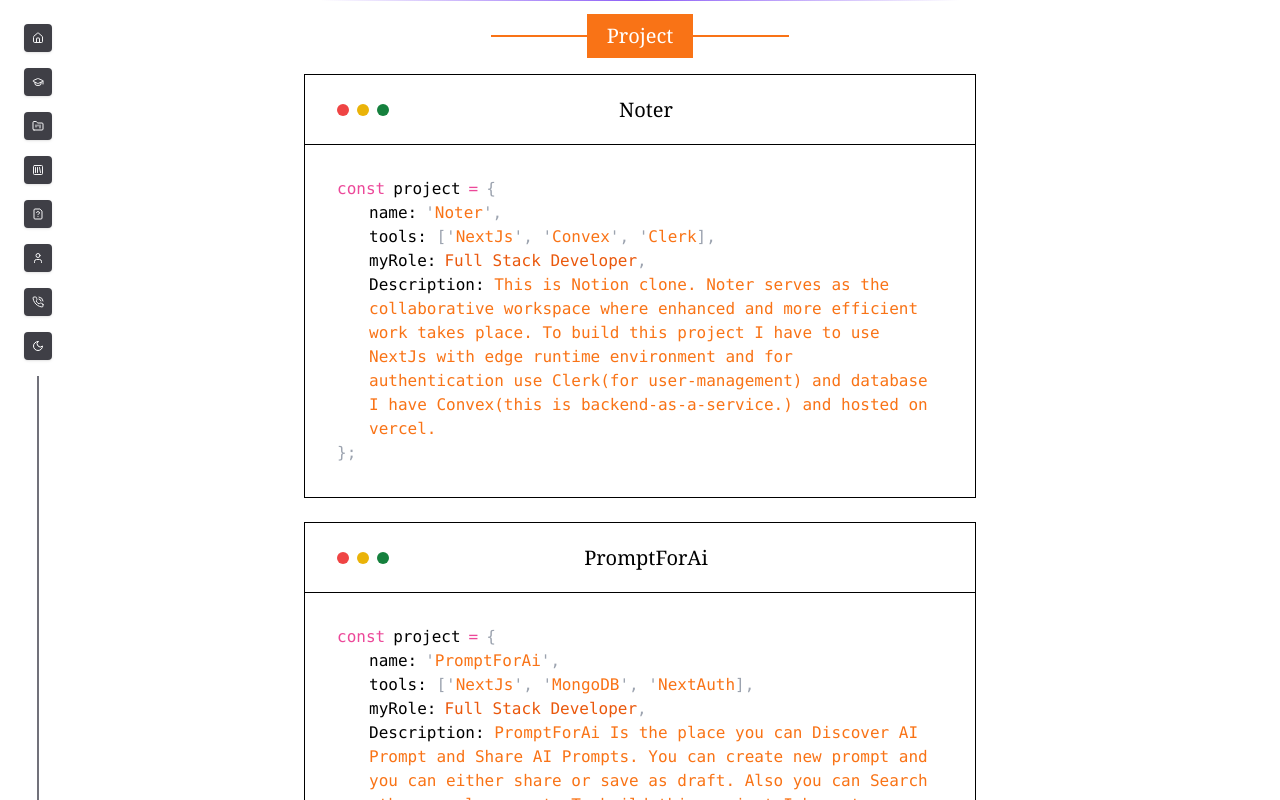
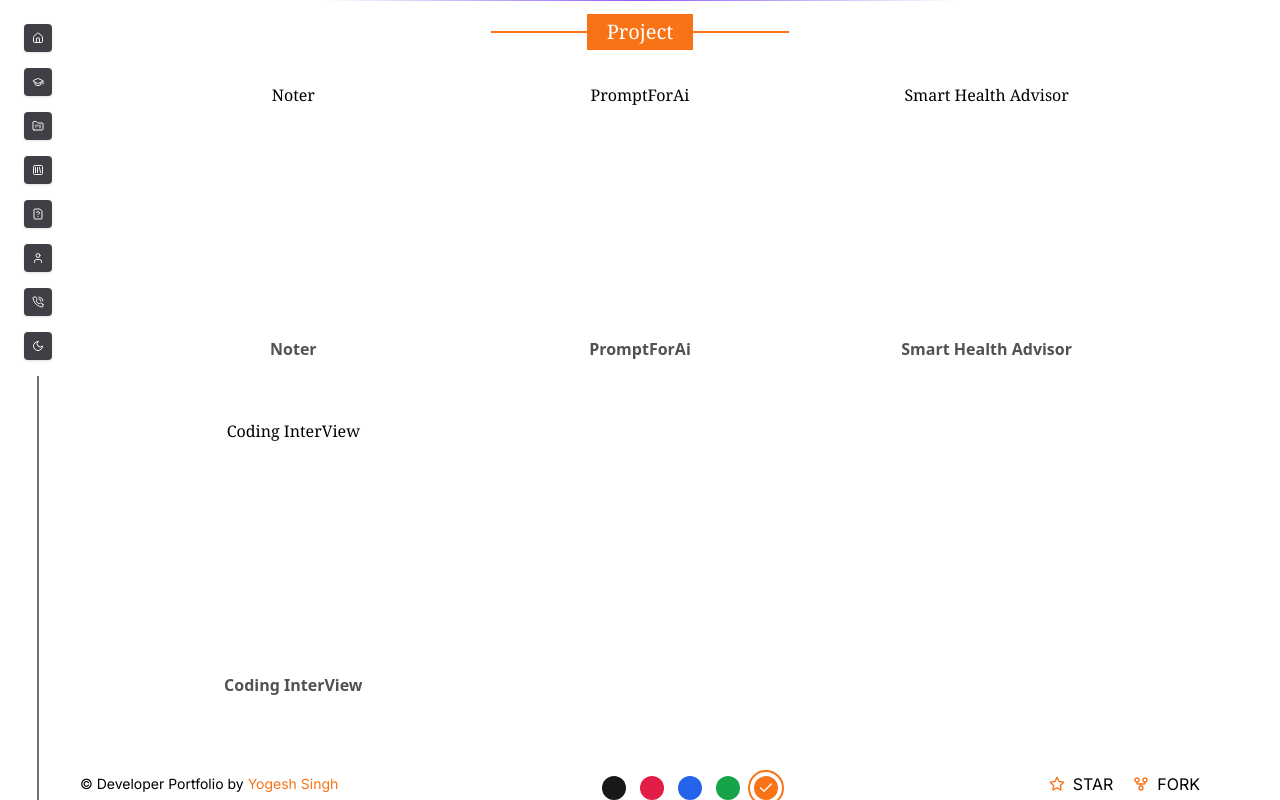
Before and after one commit to yogesh2104/abt.yogesh, a Next.js app: page /project in a window 1280 px wide. Shown: the top 800 px of the page. Built offline with nearby package versions, Linux system fonts and the light colour scheme.

Commit message:
style: chnage some css

```diff
--- a/app/about/page.tsx
+++ b/app/about/page.tsx
@@ -10,18 +10,16 @@
 const AboutPage=()=>{
     return(
         <>
-            <div className="container lg:-mt-[50px]">
+            <div className="w-full lg:-mt-[50px]">
                 <div className="relative z-50">
-                    <div className="flex justify-center">
+                    <div className="flex justify-center mb-5">
                         <div className="flex  items-center">
                         <span className="w-24 h-[2px] bg-primary"></span>
-                        <span className="bg-primary text-white dark:text-black p-2 px-5 text-xl rounded-md">
-                            WHO I AM?
-                        </span>
+                        <span className="bg-primary text-white dark:text-black p-1 px-5 text-lg rounded-md lg:text-xl">About Us</span>
                         <span className="w-24 h-[2px] bg-primary"></span>
                         </div>
                     </div>
-                    <div className="container break-normal mb-5 mt-4">
+                    <div className="p-4 break-normal mb-5 mt-4">
                         <WritingEffect text={PersonalData.aboutMe}/>
                     </div>
 
--- a/app/contact-us/_component/contact-us.tsx
+++ b/app/contact-us/_component/contact-us.tsx
@@ -48,11 +48,11 @@
 
     return(
         <>
-            <div className="flex justify-center -mt-9">
+            <div className="flex justify-center mb-5">
                 <div className="flex  items-center">
-                    <span className="w-24 h-[2px] bg-primary"></span>
-                    <span className="bg-primary text-white dark:text-black p-2 px-5 text-xl rounded-md">Contact with me</span>
-                    <span className="w-24 h-[2px] bg-primary"></span>
+                <span className="w-24 h-[2px] bg-primary"></span>
+                <span className="bg-primary text-white dark:text-black p-1 px-5 text-lg rounded-md lg:text-xl">Contact Us</span>
+                <span className="w-24 h-[2px] bg-primary"></span>
                 </div>
             </div>
 
--- a/app/education/page.tsx
+++ b/app/education/page.tsx
@@ -17,7 +17,7 @@
                 <div className="flex justify-center ">
                     <div className="flex  items-center">
                     <span className="w-24 h-[2px] bg-primary"></span>
-                    <span className="bg-primary text-white dark:text-black p-2 px-5 text-xl rounded-md">Education</span>
+                    <span className="bg-primary text-white dark:text-black p-1 px-5 text-lg md:text-xl rounded-md">Education</span>
                     <span className="w-24 h-[2px] bg-primary"></span>
                     </div>
                 </div>
--- a/app/guestbook/page.tsx
+++ b/app/guestbook/page.tsx
@@ -12,11 +12,11 @@
 
 export default function GuestbookPage() {
     return (
-      <section className=" lg:-mt-[50px]">
+      <section className="w-full lg:-mt-[50px]">
         <div className="flex justify-center mb-5">
             <div className="flex  items-center">
             <span className="w-24 h-[2px] bg-primary"></span>
-            <span className="bg-primary text-white dark:text-black p-2 px-5 text-sm rounded-md lg:text-xl">Sign in To Write Message</span>
+            <span className="bg-primary text-white dark:text-black p-1 px-5 text-xs rounded-md lg:text-xl">Sign in To Write Message</span>
             <span className="w-24 h-[2px] bg-primary"></span>
             </div>
         </div>
--- a/app/project/page.tsx
+++ b/app/project/page.tsx
@@ -1,11 +1,17 @@
 import ProjectCard from "@/components/project-card"
 import {ProjectData} from "@/lib/data/projectData"
+import { ProjectGrid,ProjectGridItem } from "@/components/project-grid";
+
 
 export const metadata = {
     title: 'abt-yogesh || project',
     description: 'This is the portfolio of Yogesh Sing. I am a full stack developer. I am a quick learner and I am always looking for new challenges.',
 }
 
+
+const Skeleton = () => (
+    <div className="flex flex-1 w-full h-full min-h-[6rem] rounded-xl   dark:bg-dot-white/[0.2] bg-dot-black/[0.2] [mask-image:radial-gradient(ellipse_at_center,white,transparent)]  border border-transparent dark:border-white/[0.2] bg-neutral-100 dark:bg-black"></div>
+);
 
 const ProjectPage=()=>{
     return(
@@ -14,25 +20,23 @@
                 <div className="flex justify-center ">
                     <div className="flex  items-center">
                     <span className="w-24 h-[2px] bg-primary"></span>
-                    <span className="bg-primary text-white dark:text-black p-2 px-5 text-xl rounded-md">Project</span>
+                    <span className="bg-primary text-white dark:text-black p-1 px-5 text-lg md:text-xl rounded-md">Project</span>
                     <span className="w-24 h-[2px] bg-primary"></span>
                     </div>
                 </div>
 
                 <div className="mt-4">
-                    <div className="flex flex-col gap-6">
-                    {ProjectData.slice(0, 4).map((project, index) => (
-                        <div
-                            id={`sticky-card-${index + 1}`}
-                            key={index}
-                            className="sticky-card w-full mx-auto max-w-2xl sticky"
-                        >
-                        <div className="box-border flex items-center justify-center rounded">
-                            <ProjectCard project={project} />
-                        </div>
-                        </div>
-                    ))}
-                    </div>
+                    <ProjectGrid className="mx-auto md:auto-rows-[20rem]">
+                        {ProjectData.slice(0, 4).map((item, i) => (
+                            <ProjectGridItem
+                                key={i}
+                                title={item.name}
+                                // description={item.description}
+                                header={item.name}
+                                className={item.className}
+                            />
+                        ))}
+                    </ProjectGrid>
                 </div>
 
             </div>
--- a/components/mobile-nav.tsx
+++ b/components/mobile-nav.tsx
@@ -19,7 +19,7 @@
 
     return(
         <div className="min-w-full min-h-full h-full flex overflow-x-scroll dark:bg-zinc-800 bg-zinc-500 justify-center items-center py-1 shadow-xl gap-4">
-            <div className="flex justify-evenly gap-[14px] pl-4">
+            <div className="flex justify-evenly gap-[10px] pl-4">
                 {NavigationBarItem?.map((item, index) => {
                 return (
                     <button
--- /dev/null
+++ b/components/project-grid.tsx
@@ -0,0 +1,45 @@
+import { cn } from "@/lib/utils";
+
+export const ProjectGrid = ({className,children}: {className?: string; children?: React.ReactNode;}) => {
+  return (
+    <div
+      className={cn(
+        "grid md:auto-rows-[18rem] grid-cols-1 md:grid-cols-3 gap-4 max-w-7xl mx-auto ",
+        className
+      )}
+    >
+      {children}
+    </div>
+  );
+};
+
+export const ProjectGridItem = ({
+  className,
+  title,
+  description,
+  header,
+}: {
+  className?: string;
+  title?: string | React.ReactNode;
+  description?: string | React.ReactNode;
+  header?: React.ReactNode;
+}) => {
+  return (
+    <div
+    className={cn(
+      "row-span-1 rounded-xl group/bento hover:shadow-xl transition duration-200 shadow-input dark:shadow-none p-4 dark:bg-black dark:border-white/[0.2] bg-white border border-transparent justify-between flex flex-col space-y-4",
+      className
+    )}
+  >
+    {header}
+    <div className="group-hover/bento:translate-x-2 transition duration-200">
+      <div className="font-sans font-bold text-neutral-600 dark:text-neutral-200 mb-2 mt-2">
+        {title}
+      </div>
+      <div className="font-sans font-normal text-neutral-600 text-xs dark:text-neutral-300">
+        {description}
+      </div>
+    </div>
+  </div>
+  );
+};
--- a/lib/data/projectData.js
+++ b/lib/data/projectData.js
@@ -10,6 +10,7 @@
         code: 'https://github.com/yogesh2104/noter',
         demo: 'https://noter-steel.vercel.app/',
         image: '/noter.png',
+        className: "md:col-span-2",
     },
     {
         id:2,
@@ -20,6 +21,7 @@
         code: 'https://github.com/yogesh2104/promptForAI',
         demo: 'https://prompt-for-ai.vercel.app/',
         image: '/promtForAi.png',
+        className: "md:col-span-1",
     },
     {
         id:3,
@@ -30,6 +32,7 @@
         code: 'https://github.com/saurabhsharma104/Smart-Health-Advisor',
         demo: 'https://smart-health-advisor.vercel.app/',
         image: '/health.png',
+        className: "md:col-span-1",
     },
     {
         id:4,
@@ -40,5 +43,6 @@
         code: 'https://github.com/yogesh2104/CodingInterView',
         demo: 'https://yogesh2104.github.io/CodingInterView/',
         image: '/promtForAi.png',
+        className: "md:col-span-2",
     },
 ]
```
Also changed, not shown: app/skill/page.tsx (+5 -6 lines).
